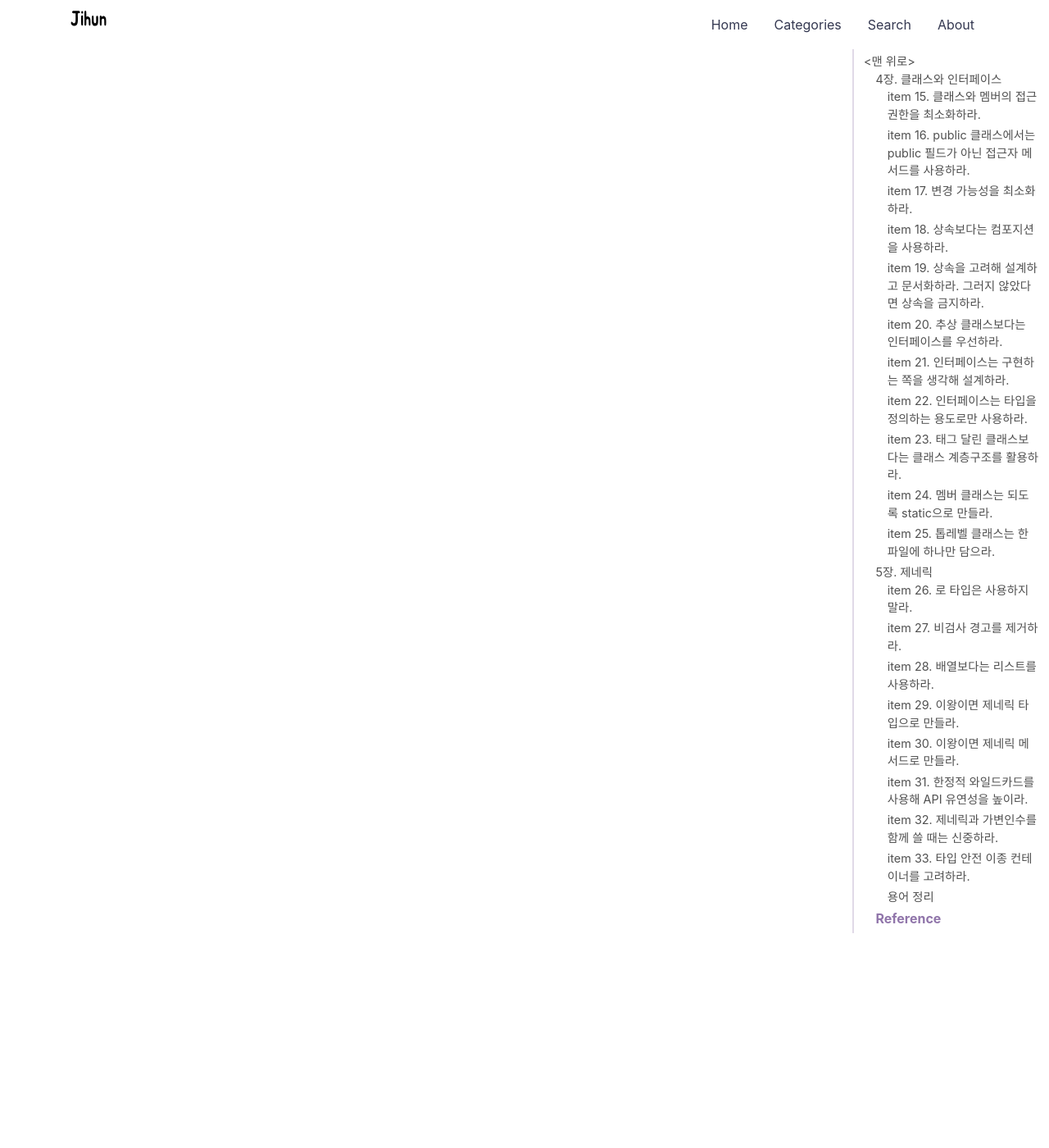
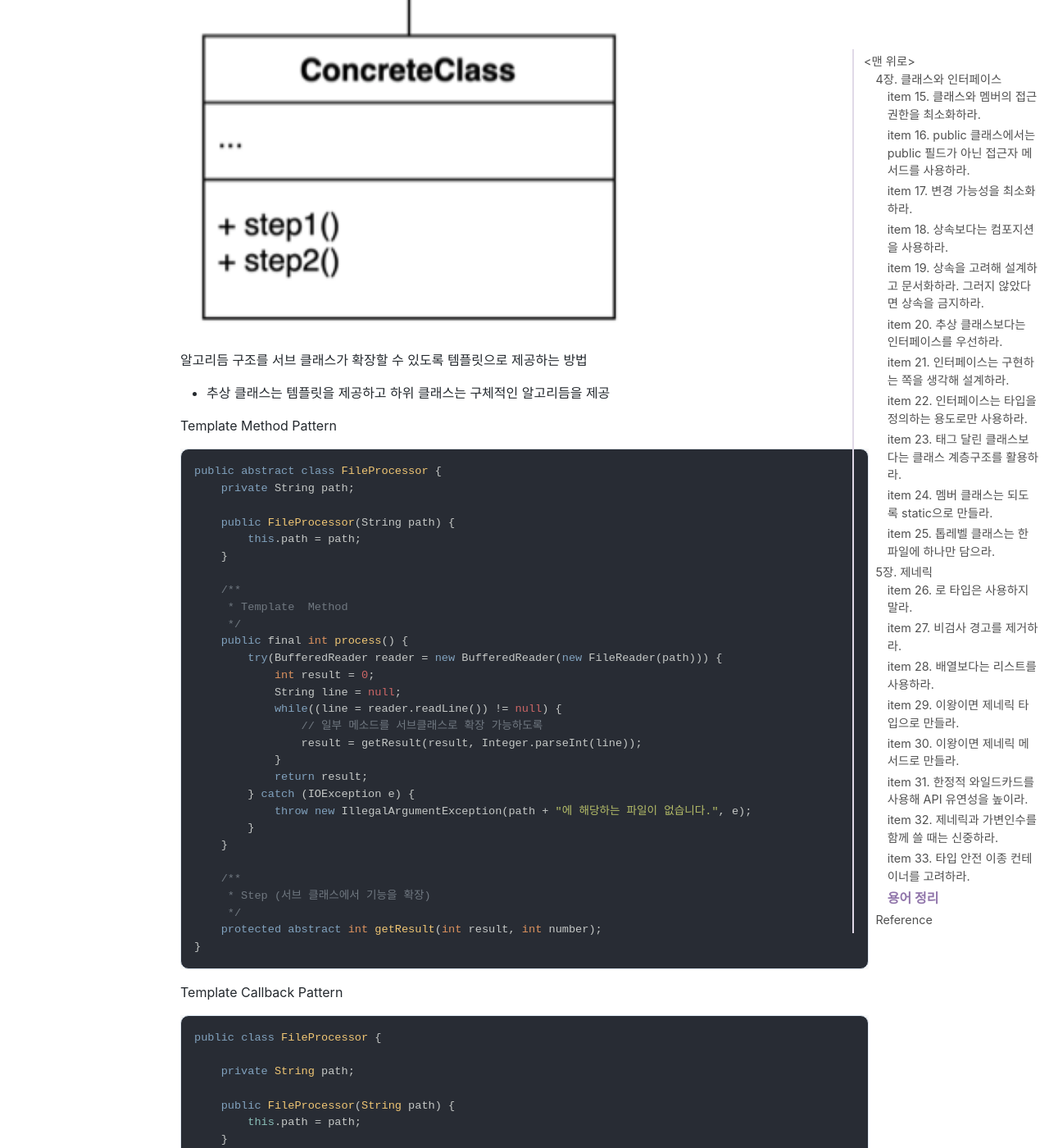
Before and after one commit to jihunparkme/jihunparkme.github.io, a Jekyll site: the page built from _posts/2023-04-22-Effective-Java-Class-Interface-Generics.md, in a window 1280 px wide and 1400 px high, scrolled down 29011 px. Shown: the whole window at 82% size. Built offline with Jekyll 4.4.1, drawn with Linux system fonts in a browser that asks for light colours; nearby versions of some CDN libraries; comment, search, counter and statistics services are not loaded; some of the changed text lies outside the part shown.

Commit message:
[Effective Java] item 20. 추상 클래스보다는 인터페이스를 우선하라.
- Template Method Pattern

````diff
--- a/_posts/2023-04-22-Effective-Java-Class-Interface-Generics.md
+++ b/_posts/2023-04-22-Effective-Java-Class-Interface-Generics.md
@@ -1242,6 +1242,81 @@ SELF 문제
 
 .
 
+**`템플릿 메서드 패턴`** / Item 20
+
+![Result](https://github.com/jihunparkme/jihunparkme.github.io/blob/master/post_img/effective-java/template-method-pattern.png?raw=true 'Result')
+
+알고리듬 구조를 서브 클래스가 확장할 수 있도록 템플릿으로 제공하는 방법
+- 추상 클래스는 템플릿을 제공하고 하위 클래스는 구체적인 알고리듬을 제공
+
+Template Method Pattern
+
+```java
+public abstract class FileProcessor {
+    private String path;
+
+    public FileProcessor(String path) {
+        this.path = path;
+    }
+
+    /**
+     * Template  Method
+     */
+    public final int process() {
+        try(BufferedReader reader = new BufferedReader(new FileReader(path))) {
+            int result = 0;
+            String line = null;
+            while((line = reader.readLine()) != null) {
+                // 일부 메소드를 서브클래스로 확장 가능하도록
+                result = getResult(result, Integer.parseInt(line));
+            }
+            return result;
+        } catch (IOException e) {
+            throw new IllegalArgumentException(path + "에 해당하는 파일이 없습니다.", e);
+        }
+    }
+
+    /**
+     * Step (서브 클래스에서 기능을 확장)
+     */
+    protected abstract int getResult(int result, int number);
+}
+```
+
+Template Callback Pattern
+
+```java
+public class FileProcessor {
+
+    private String path;
+
+    public FileProcessor(String path) {
+        this.path = path;
+    }
+
+    public final int process(BiFunction<Integer, Integer, Integer> operator) {
+        try(BufferedReader reader = new BufferedReader(new FileReader(path))) {
+            int result = 0;
+            String line = null;
+            while((line = reader.readLine()) != null) {
+                result = operator.apply(result, Integer.parseInt(line));
+            }
+            return result;
+        } catch (IOException e) {
+            throw new IllegalArgumentException(path + "에 해당하는 파일이 없습니다.", e);
+        }
+    }
+}
+
+...
+
+FileProcessor fileProcessor = new FileProcessor("number.txt");
+System.out.println(fileProcessor.process(Integer::sum));
+```
+
+.
+
+
 📝🔔🔍
 
 # Reference
````
